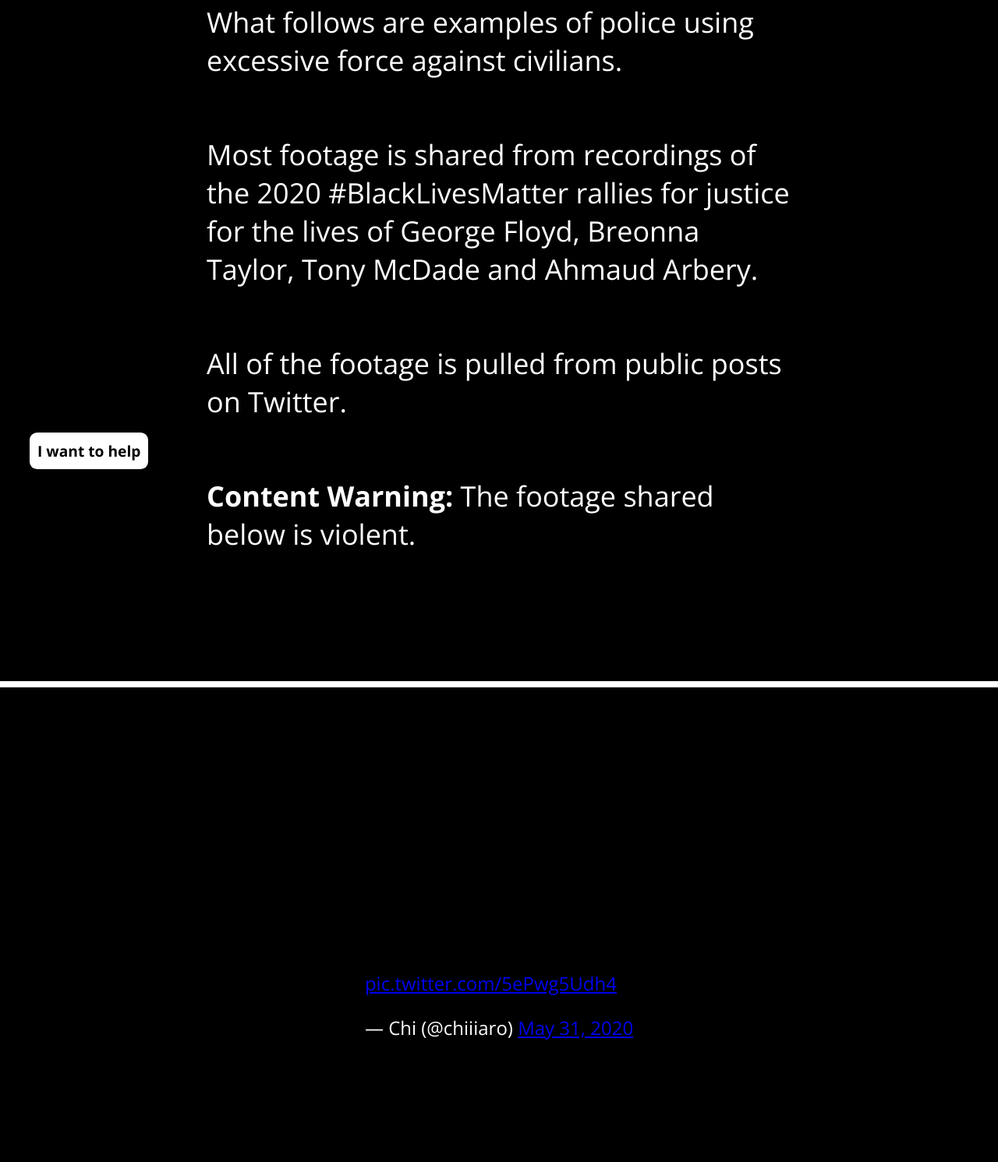
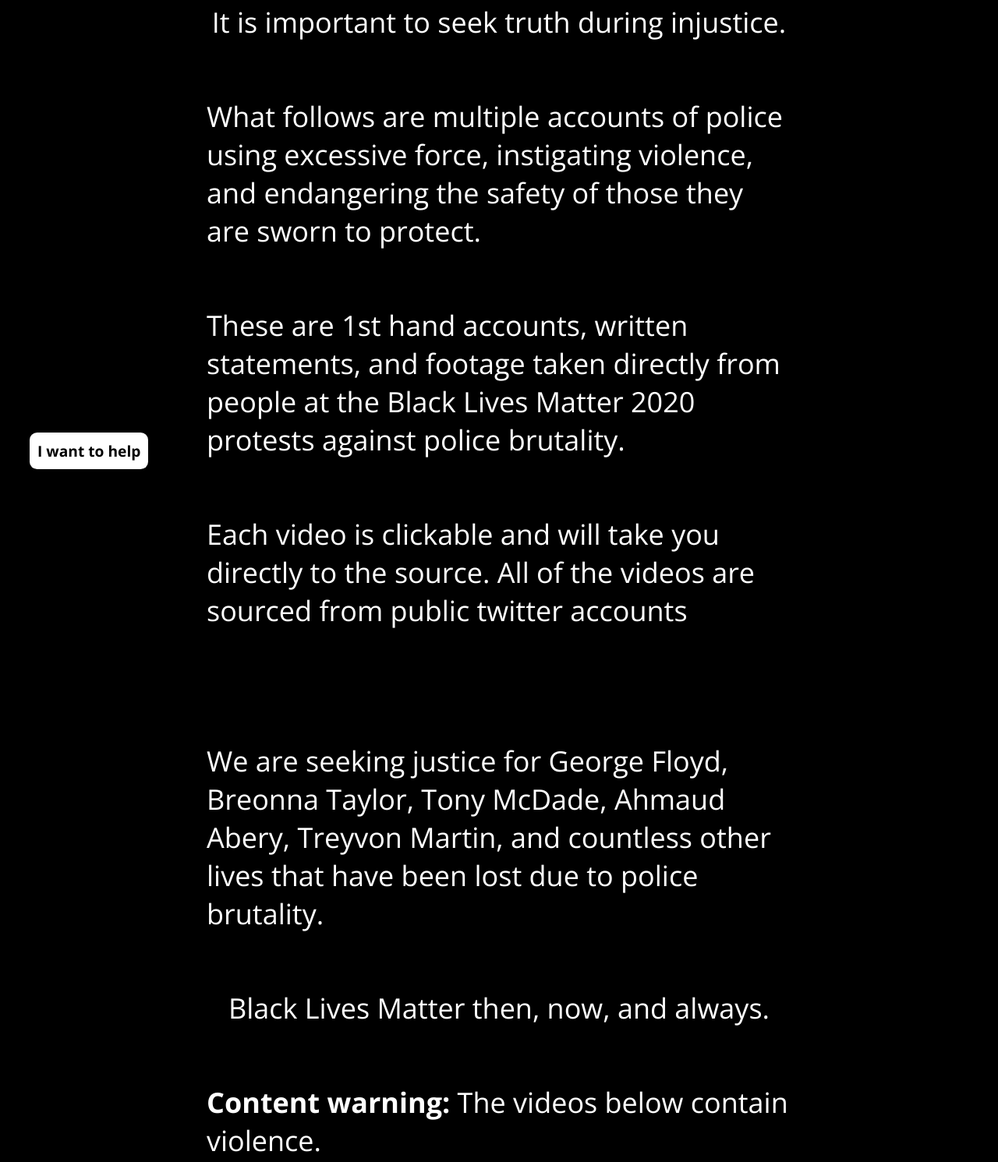
Before and after one commit to istateside/police-violence, a website: page src/index.html in a window 1280 px wide. Shown: the part 160-1651 px from the top of the page at 78% size. Drawn offline with nearby package versions, Linux system fonts and the light colour scheme.

Commit message:
update intro

```diff
--- a/src/index.html
+++ b/src/index.html
@@ -9,11 +9,19 @@
 
   <body>
     <header>
-      <p>What follows are examples of police using excessive force against civilians.</p>
-      <p>Most footage is shared from recordings of the 2020 #BlackLivesMatter rallies for justice for the lives of George Floyd, Breonna Taylor, Tony McDade and Ahmaud Arbery.</p>
-      <p>All of the footage is pulled from public posts on Twitter.</p>
+      <p>It is important to seek truth during injustice.</p>
 
-      <p><strong>Content Warning: </strong>The footage shared below is violent.</p>
+      <p>What follows are multiple accounts of police using excessive force, instigating violence, and endangering the safety of those they are sworn to protect.</p>
+
+      <p>These are 1st hand accounts, written statements, and footage taken directly from people at the Black Lives Matter 2020 protests against police brutality.</p>
+
+      <p>Each video is clickable and will take you directly to the source. All of the videos are sourced from public twitter accounts<p>
+
+      <p>We are seeking justice for George Floyd, Breonna Taylor, Tony McDade, Ahmaud Abery, Treyvon Martin, and countless other lives that have been lost due to police brutality.</p>
+      <p>Black Lives Matter then, now, and always.</p>
+
+      <p><strong>Content warning:</strong> The videos below contain violence.</p>
+      <p>Some of these videos are hard to watch. They should be. You must be aware of injustice in order to take action against it.</p>
     </header>
 
     <main>
```
